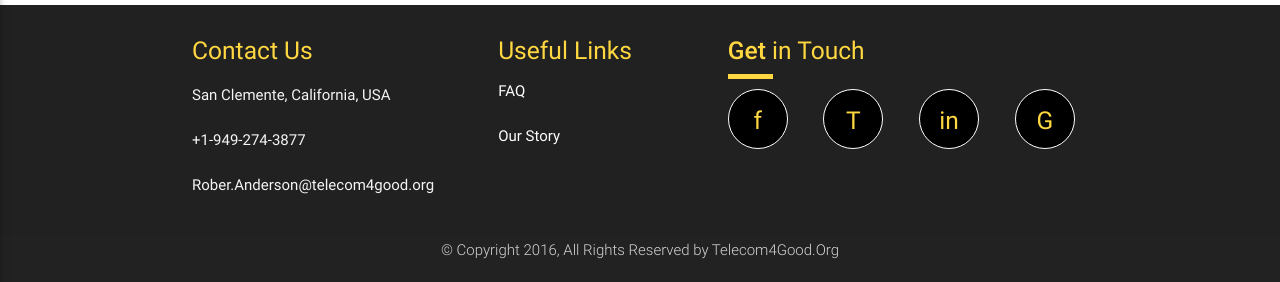
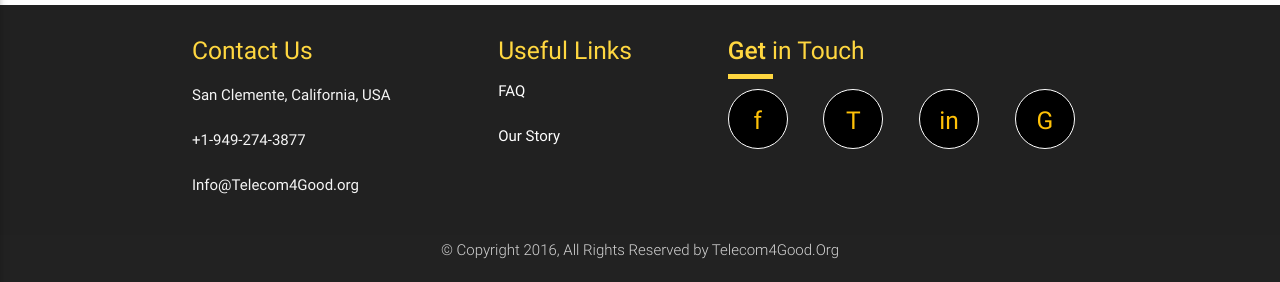
Before and after one commit to pbishop16/telecom4good.github.io, a Jekyll site: the page built from index.html, in a window 1280 px wide and 900 px high, scrolled down 4630 px. Shown: the part 615-897 px from the top of the window. Built offline with Jekyll 4.4.1, drawn with Linux system fonts in a browser that asks for light colours; nearby versions of some CDN libraries.

Commit message:
#7 : Update Footer

```diff
--- a/_includes/footer.html
+++ b/_includes/footer.html
@@ -6,16 +6,16 @@
           <h5 class="amber-text text-accent-2">Contact Us</h5>
           <p class="grey-text text-lighten-4">San Clemente, California, USA</p>
           <p class="grey-text text-lighten-4">+1-949-274-3877</p>
-          <p class="grey-text text-lighten-4">Rober.Anderson@telecom4good.org</p>
+          <p class="grey-text text-lighten-4">Info@Telecom4Good.org</p>
 
 
         </div>
         <div class="col l3 s12">
           <h5 class="amber-text text-accent-2">Useful Links</h5>
           <ul>
-            <li><a class="white-text" href="#!">FAQ</a></li>
+            <li><a class="white-text" href="http://telecom4good.org/faq/">FAQ</a></li>
             <br>
-            <li><a class="white-text" href="#!">Our Story</a></li>
+            <li><a class="white-text" href="/about_us.html">Our Story</a></li>
           </ul>
         </div>
         <div class="col l5 s12">
@@ -29,16 +29,16 @@
                  <a class="nonblock nontext rounded-corners grpelem" id="u6353" href="https://www.facebook.com/telecom4good/?fref=ts"><i class="fa fa-facebook"></i></a>
                 </div>
               </div> -->
-              <div class="black valign-wrapper" style="height: 60px; width: 60px; border-radius: 100%; border: 1px solid white;"><span class="valign amber-text text-accent-2" style="margin: 0px auto;"><h5 class="">f</h5></span></div>
+              <div class="black valign-wrapper" style="height: 60px; width: 60px; border-radius: 100%; border: 1px solid white;"><span class="valign amber-text text-accent-2" style="margin: 0px auto;"><h5 class=""><a class="amber-text" href=" https://www.facebook.com/telecom4good">f</a></h5></span></div>
             </div>
             <div class="col s12 m6 l3" >
-              <div class="black valign-wrapper" style="height: 60px; width: 60px; border-radius: 100%; border: 1px solid white;"><span class="valign amber-text text-accent-2" style="margin: 0px auto;"><h5 class="">T</h5></span></div>
+              <div class="black valign-wrapper" style="height: 60px; width: 60px; border-radius: 100%; border: 1px solid white;"><span class="valign amber-text text-accent-2" style="margin: 0px auto;"><h5 class=""><a class="amber-text" href="https://twitter.com/Telecom4GoodOrg ">T</a></h5></span></div>
             </div>
             <div class="col s12 m6 l3">
-              <div class="black valign-wrapper" style="height: 60px; width: 60px; border-radius: 100%; border: 1px solid white;"><span class="valign amber-text text-accent-2" style="margin: 0px auto;"><h5 class="">in</h5></span></div>
+              <div class="black valign-wrapper" style="height: 60px; width: 60px; border-radius: 100%; border: 1px solid white;"><span class="valign amber-text text-accent-2" style="margin: 0px auto;"><h5 class=""><a href="https://www.linkedin.com/company/telecom4good" class="amber-text">in</a></h5></span></div>
             </div>
             <div class="col s12 m6 l3">
-              <div class="black valign-wrapper" style="height: 60px; width: 60px; border-radius: 100%; border: 1px solid white;"><span class="valign amber-text text-accent-2" style="margin: 0px auto;"><h5 class="">G</h5></span></div>
+              <div class="black valign-wrapper" style="height: 60px; width: 60px; border-radius: 100%; border: 1px solid white;"><span class="valign amber-text text-accent-2" style="margin: 0px auto;"><h5 class=""><a href="https://www.instagram.com/telecom4goodorg/" class="amber-text">G</a></h5></span></div>
             </div>
           </div>
         </div>
```
Also changed, not shown: 9 other files.
